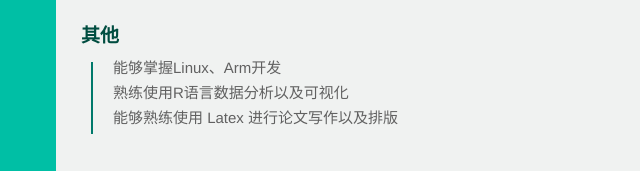
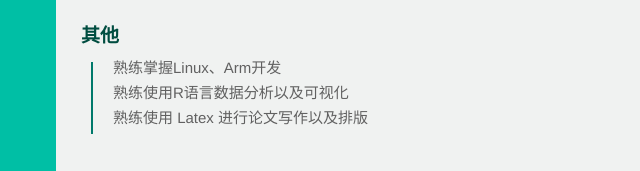
Before and after one commit to lsycool/lsycool.github.com-resume, a plain HTML site: page index.html in a window 1280 px wide. Shown: the part 5275-5446 px from the top of the page, 354-994 px from the left. Drawn offline with Linux system fonts and the light colour scheme.

Commit message:
已修改        index.html

```diff
--- a/index.html
+++ b/index.html
@@ -397,9 +397,9 @@
                     <h3>其他</h3>
                     <ul class="exp">
                         <li>
-                            <p>能够掌握Linux、Arm开发</p>
+                            <p>熟练掌握Linux、Arm开发</p>
                             <p>熟练使用R语言数据分析以及可视化</p>
-                            <p>能够熟练使用 Latex 进行论文写作以及排版</p>
+                            <p>熟练使用 Latex 进行论文写作以及排版</p>
                         </li>
                     </ul>
                 </li>
```
